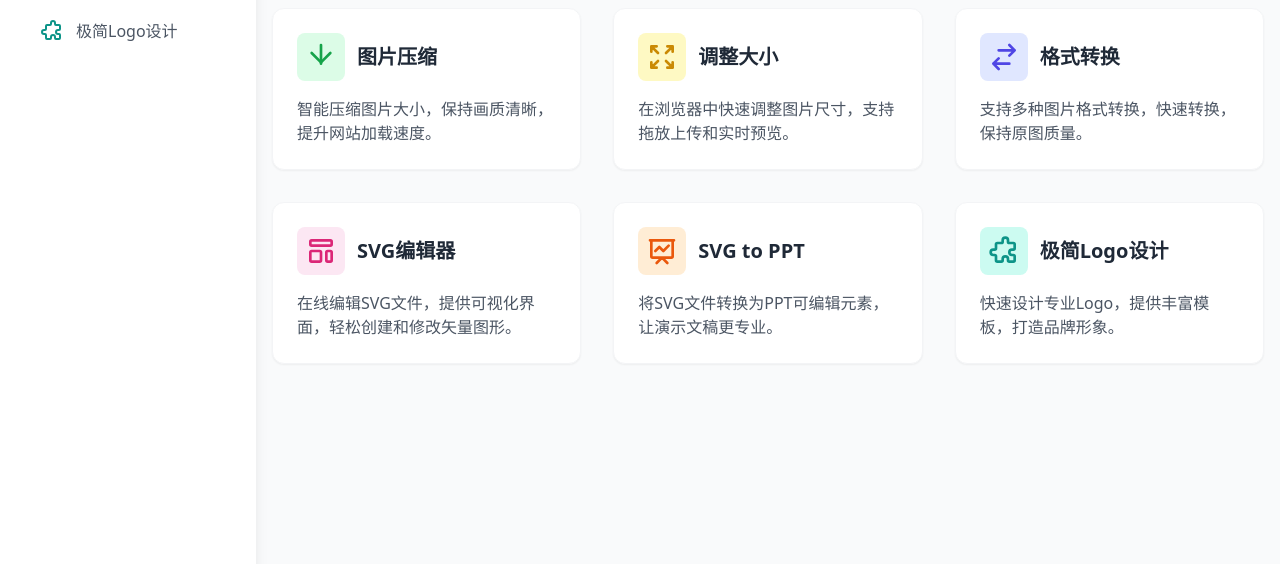
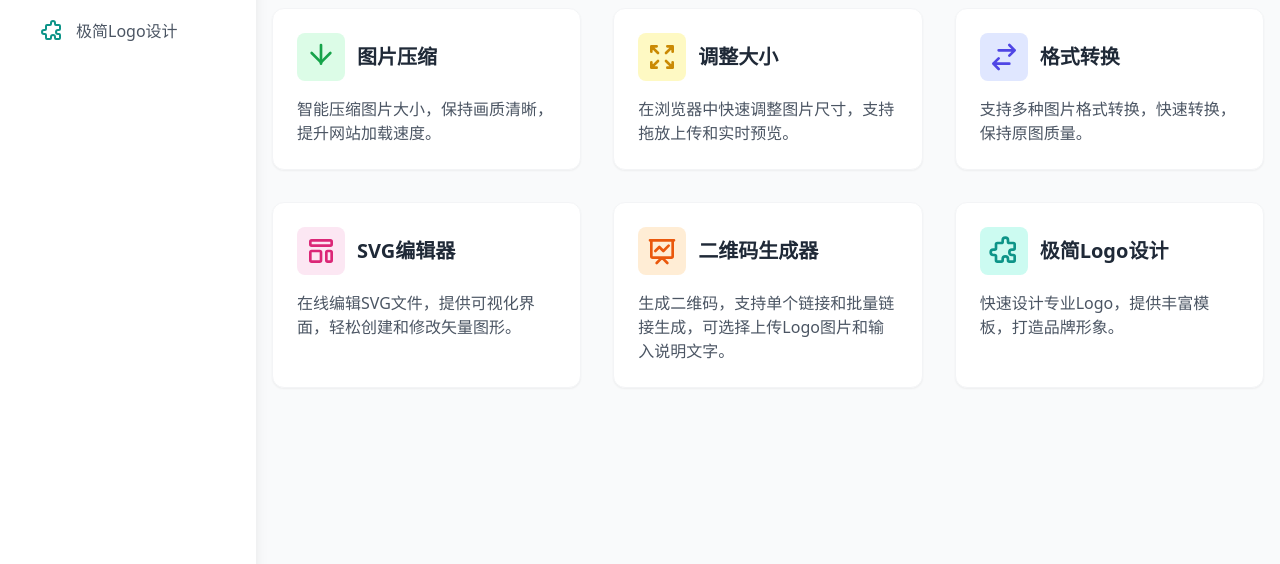
Before and after one commit to JianfuYang/medias_tools, a FastAPI app: page / in a window 1280 px wide. Shown: the part 671-1235 px from the top of the page. Run offline with FastAPI, Linux system fonts and the light colour scheme; parts of the project's set-up code (start-up, migrations or seed data) failed here and were passed over; some libraries are stand-ins or nearby versions.

Commit message:
修复主页

```diff
--- a/templates/home/tool_cards.html
+++ b/templates/home/tool_cards.html
@@ -78,7 +78,7 @@
 </a>
 
 <!-- SVG to PPT -->
-<a href="/tools/svg-to-ppt" class="bg-white rounded-lg shadow-md p-6 hover:shadow-lg transition-shadow">
+<a href="/tools/qrcode" class="bg-white rounded-lg shadow-md p-6 hover:shadow-lg transition-shadow">
     <div class="flex items-center mb-4">
         <div class="w-12 h-12 flex items-center justify-center rounded-lg bg-orange-100">
             <svg class="w-8 h-8 text-orange-600" fill="none" stroke="currentColor" viewBox="0 0 24 24">
--- a/templates/home/tools_grid.html
+++ b/templates/home/tools_grid.html
@@ -92,17 +92,17 @@
         <p class="text-gray-600">在线编辑SVG文件，提供可视化界面，轻松创建和修改矢量图形。</p>
     </a>
 
-    <!-- SVG to PPT -->
-    <a href="/tools/svg-to-ppt" class="group bg-white rounded-xl shadow-sm hover:shadow-lg transition-all duration-200 p-6 border border-gray-100">
+    <!-- 二维码生成器 -->
+    <a href="/tools/qrcode" class="group bg-white rounded-xl shadow-sm hover:shadow-lg transition-all duration-200 p-6 border border-gray-100">
         <div class="flex items-center mb-4">
             <div class="w-12 h-12 flex items-center justify-center rounded-lg bg-orange-100 group-hover:bg-orange-200 transition-colors duration-200">
                 <svg class="w-8 h-8 text-orange-600" fill="none" stroke="currentColor" viewBox="0 0 24 24">
                     <path stroke-linecap="round" stroke-linejoin="round" stroke-width="2" d="M7 12l3-3 3 3 4-4M8 21l4-4 4 4M3 4h18M4 4h16v12a1 1 0 01-1 1H5a1 1 0 01-1-1V4z"/>
                 </svg>
             </div>
-            <h2 class="ml-3 text-xl font-semibold text-gray-800 group-hover:text-blue-600 transition-colors duration-200">SVG to PPT</h2>
+            <h2 class="ml-3 text-xl font-semibold text-gray-800 group-hover:text-blue-600 transition-colors duration-200">二维码生成器</h2>
         </div>
-        <p class="text-gray-600">将SVG文件转换为PPT可编辑元素，让演示文稿更专业。</p>
+        <p class="text-gray-600">生成二维码，支持单个链接和批量链接生成，可选择上传Logo图片和输入说明文字。</p>
     </a>
 
     <!-- 极简Logo设计 -->
```
